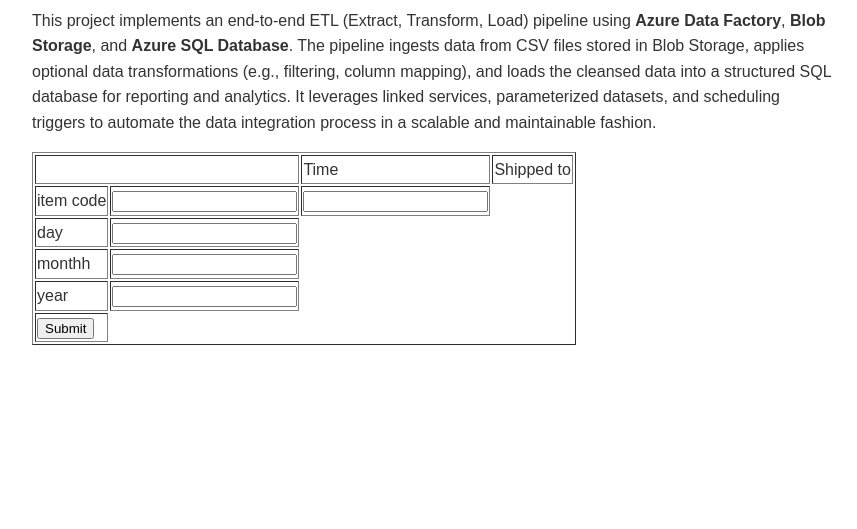
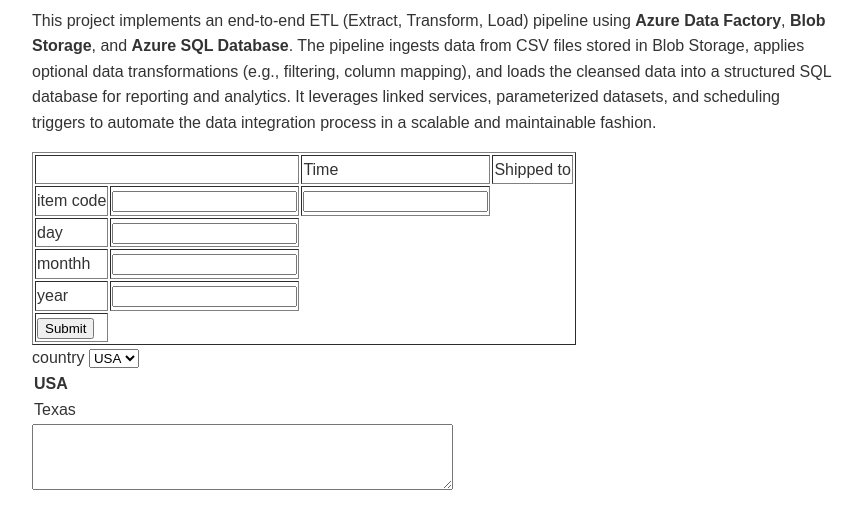
Before and after one commit to AbhishekAce/azure-based-ETL-and-Pipeline-project, a plain HTML site: page index.html in a window 1280 px wide. Shown: the part 97-626 px from the top of the page, without its empty margins (0-857 px from the left). Drawn offline with Linux system fonts and the light colour scheme.

Commit message:
Update index.html

```diff
--- a/index.html
+++ b/index.html
@@ -51,6 +51,18 @@
         </tr>
 
       </table>
+      <dropdown>
+        <label for="country">country</label>
+        <select id="country" name="country">
+          <option value="USA">USA</option>
+
+        <select name="state">
+          <optgroup label="USA">
+            <option value="TX">Texas</option>
+          </optgroup>
+        </select>
+      </dropdown>
+      <textarea rows="4" cols="50" name="comments"></textarea>
     </form>
   </body>
 
```
